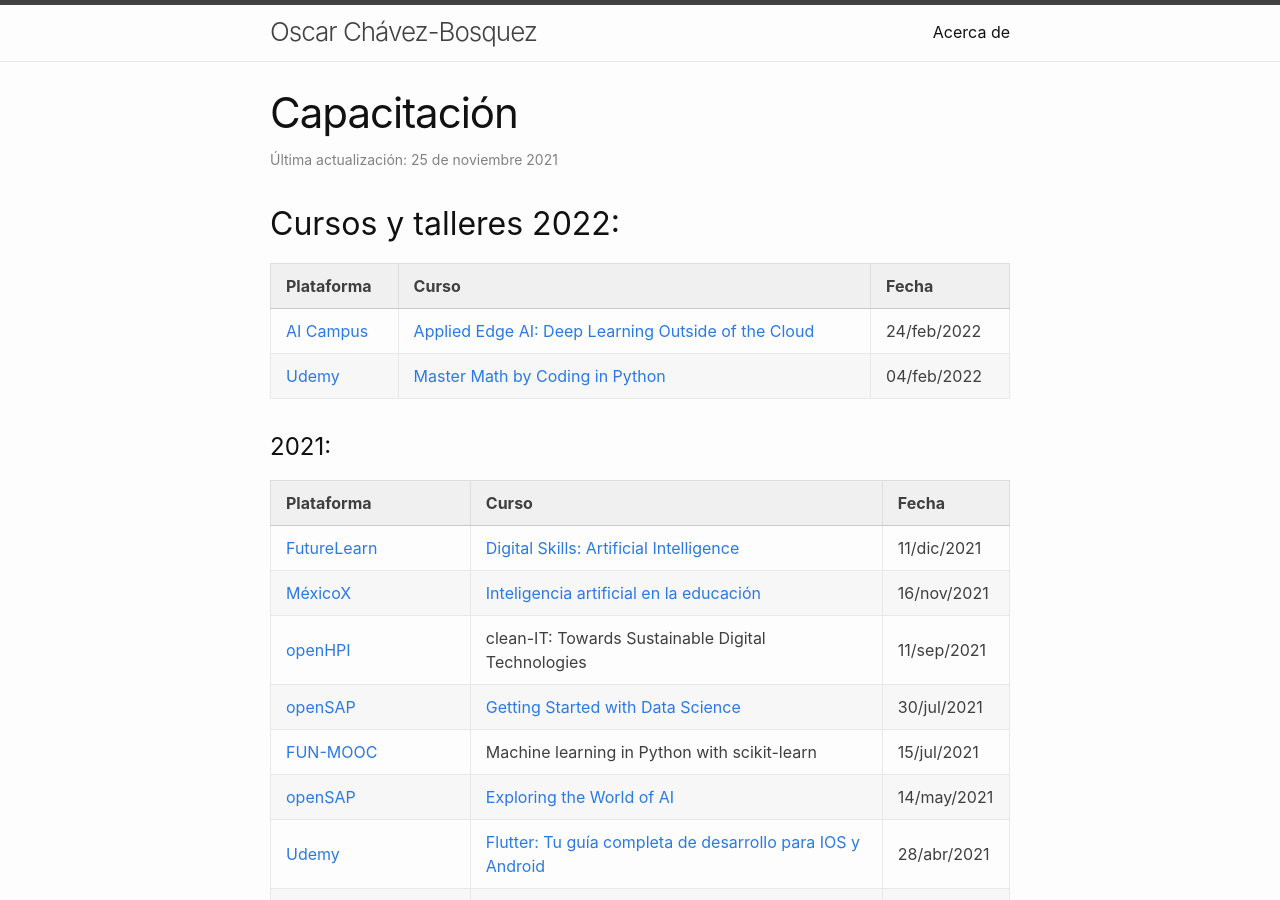
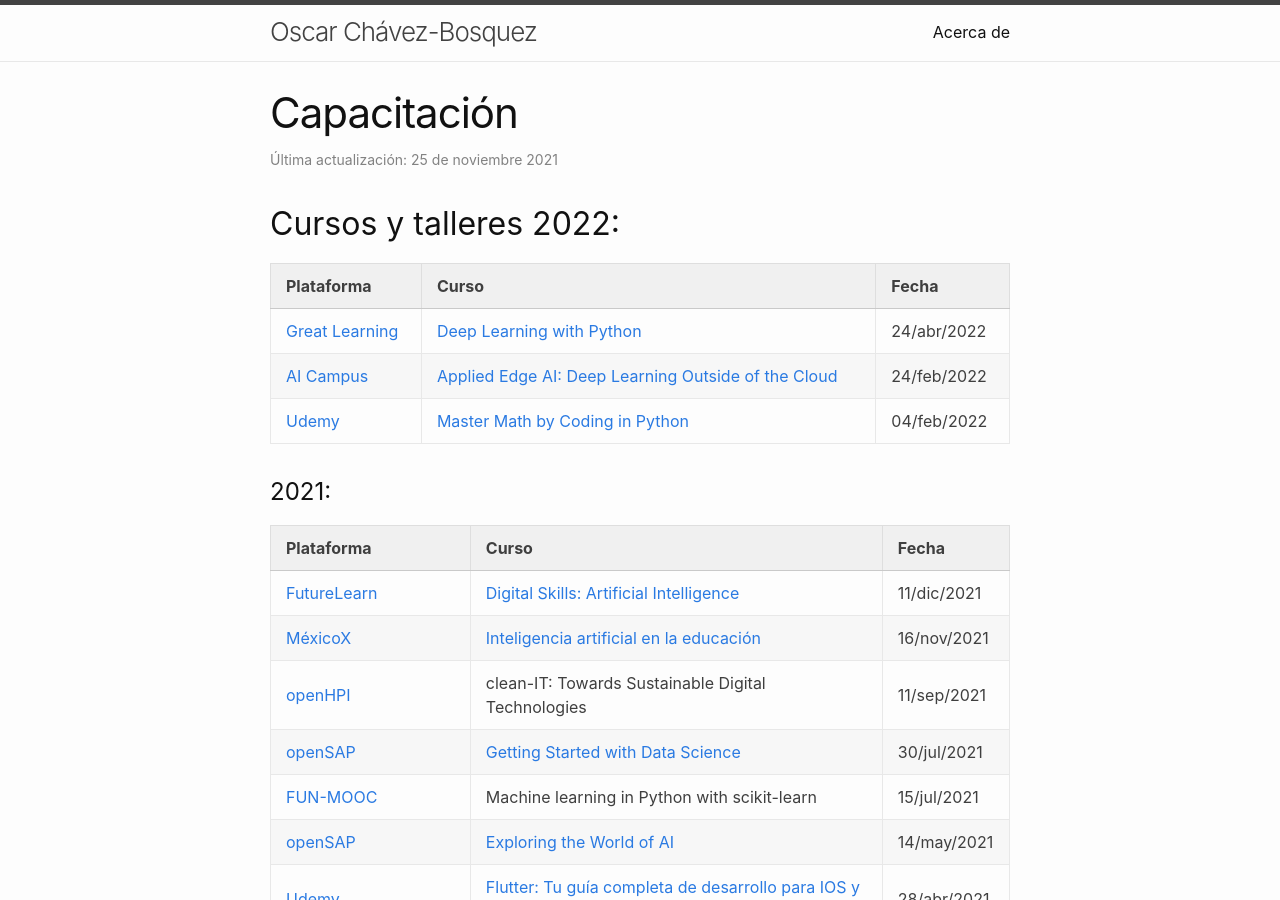
Before and after one commit to chavezbosquez/chavezbosquez.github.io, a Jekyll site: the page built from personal/cursos.markdown, in a window 1280 px wide and 900 px high. Built offline with Jekyll 4.4.1, drawn with Linux system fonts in a browser that asks for light colours.

Commit message:
Capacitación recibida

```diff
--- a/personal/cursos.markdown
+++ b/personal/cursos.markdown
@@ -10,7 +10,8 @@ date     : 2021-11-25 00:24:00 -0600
 
 | Plataforma | Curso | Fecha |
 | --- | --- | ---|
-| [AI Campus](https://learn.ki-campus.org){:target="_blank"} | [Applied Edge AI: Deep Learning Outside of the Cloud](https://learn.ki-campus.org/verify/ximat-pozid-hatuz-bygap-vocak){:target="_blank"} | 24/feb/2022 <!-- 36 h --> |
+| [Great Learning](https://www.mygreatlearning.com){:target="_blank"} | [Deep Learning with Python](https://olympus1.mygreatlearning.com/course_certificate/SWEYZJKA){:target="_blank"} | 24/abr/2022 <!-- 8 h --> |
+| [AI Campus](https://learn.ki-campus.org){:target="_blank"} | [Applied Edge AI: Deep Learning Outside of the Cloud](https://learn.ki-campus.org/verify/ximat-pozid-hatuz-bygap-vocak){:target="_blank"} | 24/feb/2022 <!-- 6 sem 6-8 h --> |
 | [Udemy](https://www.udemy.com/course/math-with-python/){:target="_blank"} | [Master Math by Coding in Python](https://www.udemy.com/certificate/UC-d1f4c6ea-44e4-4343-a57f-8f8fbb49c832/){:target="_blank"} | 04/feb/2022 <!-- 37 h --> |
 
 # 2021:
```
